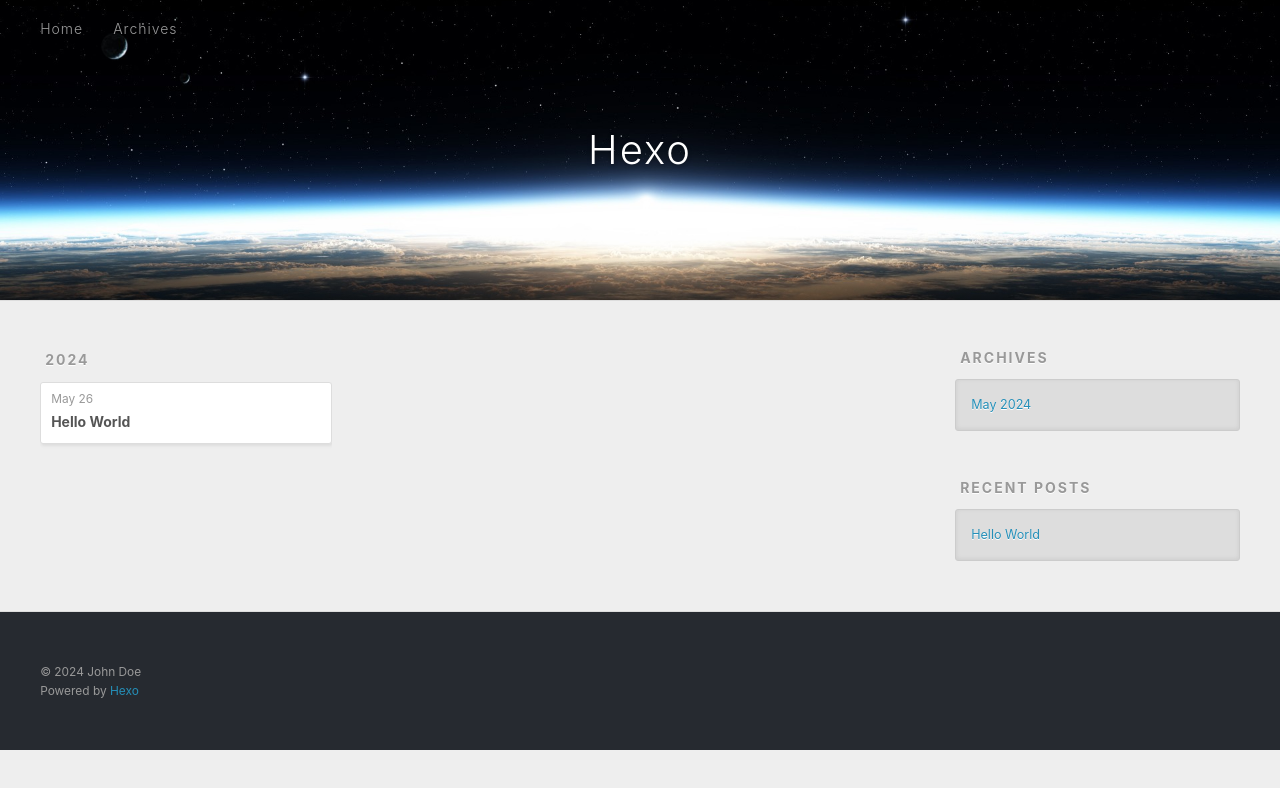
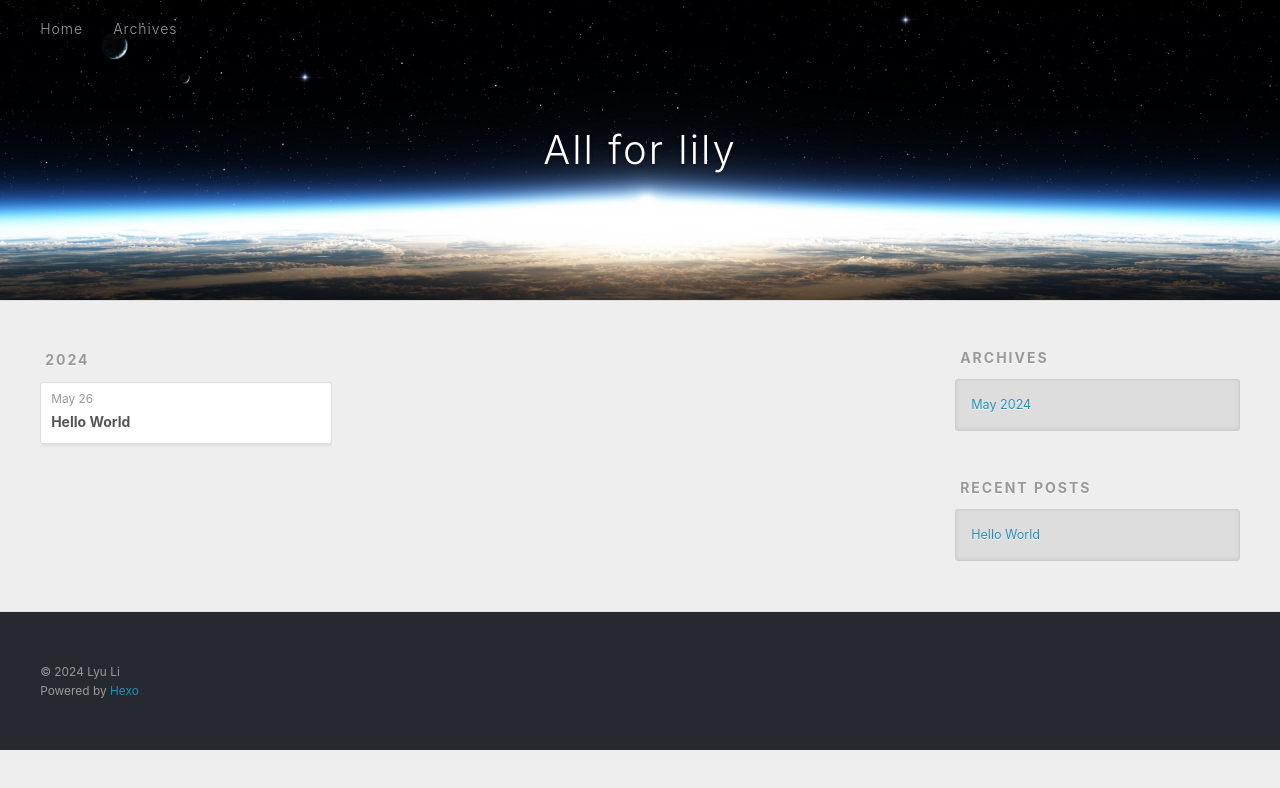
Before and after one commit to allforlily/allforlily.github.io, a plain HTML site: page archives/2024/05/index.html in a window 1280 px wide. Drawn offline with Linux system fonts and the light colour scheme.

Commit message:
Site updated: 2024-05-27 18:30:19

```diff
--- a/archives/2024/05/index.html
+++ b/archives/2024/05/index.html
@@ -4,17 +4,17 @@
   <meta charset="utf-8">
 
 
-  <title>Archives: 2024/5 | Hexo</title>
+  <title>Archives: 2024/5 | All for lily</title>
   <meta name="viewport" content="width=device-width, initial-scale=1, shrink-to-fit=no">
   <meta property="og:type" content="website">
-<meta property="og:title" content="Hexo">
+<meta property="og:title" content="All for lily">
 <meta property="og:url" content="http://example.com/archives/2024/05/index.html">
-<meta property="og:site_name" content="Hexo">
+<meta property="og:site_name" content="All for lily">
 <meta property="og:locale" content="en_US">
-<meta property="article:author" content="John Doe">
+<meta property="article:author" content="Lyu Li">
 <meta name="twitter:card" content="summary">
 
-    <link rel="alternate" href="/atom.xml" title="Hexo" type="application/atom+xml">
+    <link rel="alternate" href="/atom.xml" title="All for lily" type="application/atom+xml">
 
 
     <link rel="shortcut icon" href="/favicon.png">
@@ -39,7 +39,7 @@
   <div id="header-outer" class="outer">
     <div id="header-title" class="inner">
       <h1 id="logo-wrap">
-        <a href="/" id="logo">Hexo</a>
+        <a href="/" id="logo">All for lily</a>
       </h1>
 
     </div>
@@ -147,7 +147,7 @@
   <div class="outer">
     <div id="footer-info" class="inner">
 
-      &copy; 2024 John Doe<br>
+      &copy; 2024 Lyu Li<br>
       Powered by <a href="https://hexo.io/" target="_blank">Hexo</a>
     </div>
   </div>
```
Also changed, not shown: 2024/05/26/hello-world/index.html (+6 -6 lines), archives/2024/index.html (+7 -7 lines), archives/index.html (+7 -7 lines), index.html (+7 -7 lines).
